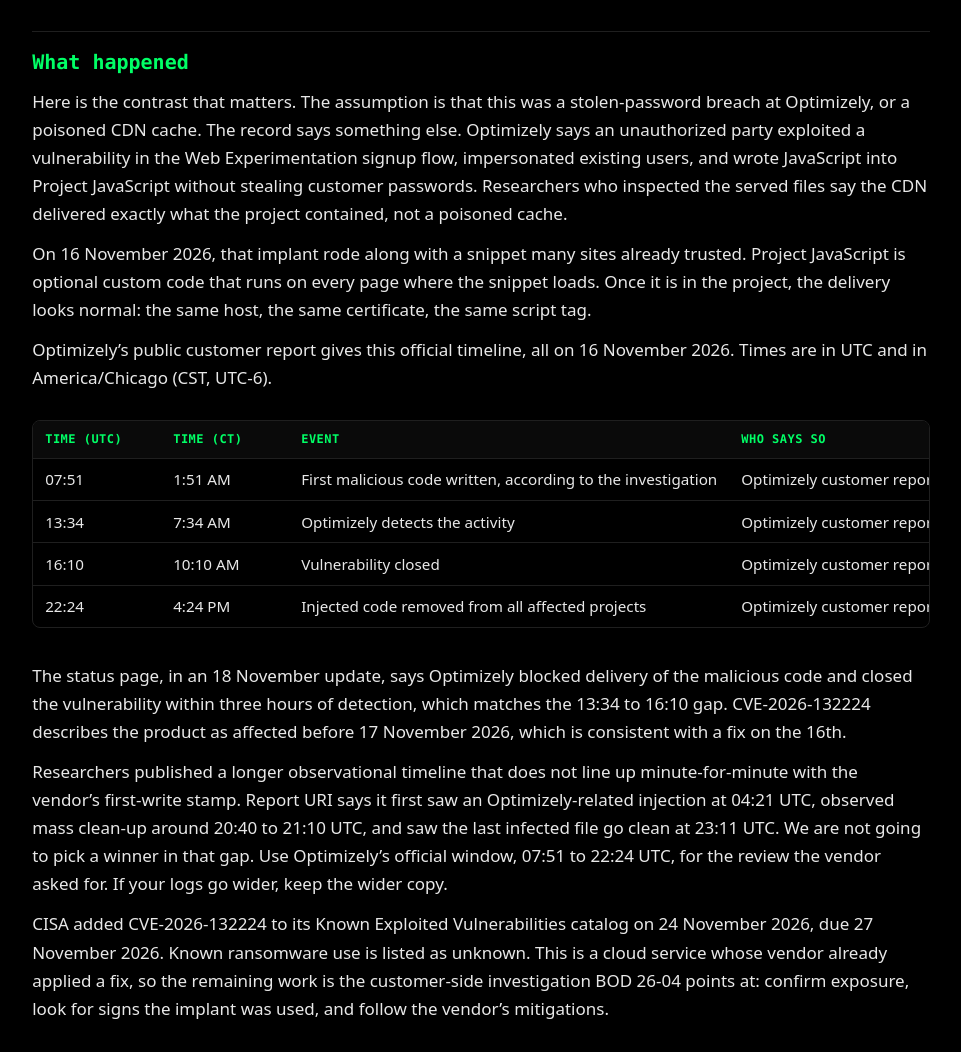
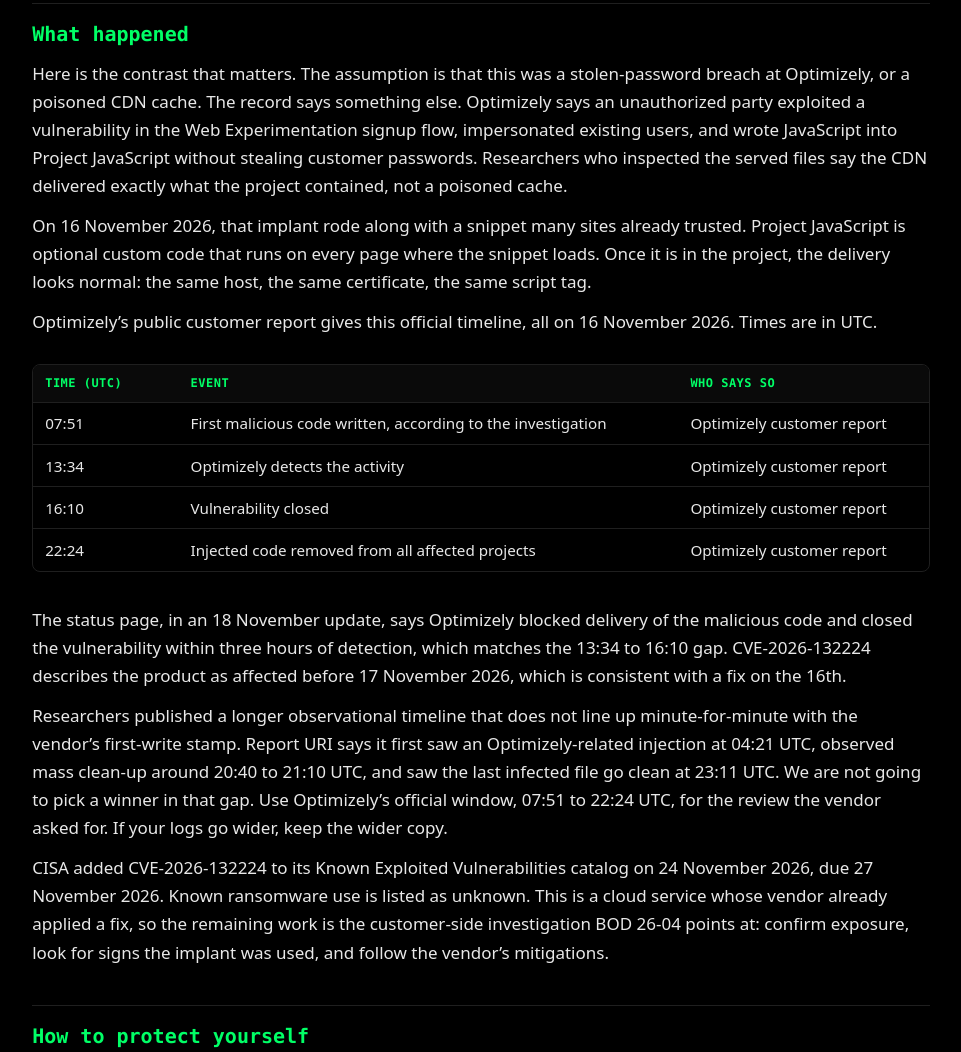
Before and after one commit to inteladj/intelligenceadjacent, an Astro site: page /episodes/optimizely-cve-2026-132224 in a window 1280 px wide. Shown: the part 2120-3172 px from the top of the page, without its empty margins (299-1260 px from the left). Built offline with nearby package versions, Linux system fonts and the light colour scheme; Astro itself is replaced by a stand-in of ours.

Commit message:
Record Optimizely incident times in UTC only. (#8)
Drop the Central time conversions from the episode and log the correction.

Co-authored-by: Cursor Agent <cursoragent@cursor.com>
Co-authored-by: Intelligence Adjacent <inteladj@users.noreply.github.com>

```diff
--- a/src/content/episodes/optimizely-cve-2026-132224.md
+++ b/src/content/episodes/optimizely-cve-2026-132224.md
@@ -20,6 +20,9 @@ pillar: Exploited vulnerabilities and patches
 draft: false
 corrections:
   - date: 2026-11-24
+    change: Removed local-time conversions; times now UTC only.
+    reason: Incident times are UTC only
+  - date: 2026-11-24
     change: Page created
     reason: Initial publication
 ---
@@ -31,7 +34,7 @@ corrections:
 - **What:** A flaw in the Optimizely Web Experimentation account signup flow let an unauthorized party impersonate existing customer users and write malicious JavaScript into Project JavaScript on some customer projects. That code was then served through the same snippet sites already trusted, often from `cdn.optimizely.com`.
 - **Status:** Optimizely says it closed the vulnerability on 16 November 2026 and removed the injected code the same day. CVE-2026-132224 is published. CISA added it to the Known Exploited Vulnerabilities catalog on 24 November 2026, due 27 November for federal civilian agencies.
 - **Exploited?** Yes. Optimizely confirms the signup-flow flaw was used in the wild on 16 November. CISA lists the CVE as known exploited.
-- **Do this now:** If you run Web Experimentation, treat this as an incident. Confirm which pages ran the snippet between 07:51 and 22:24 UTC on 16 November 2026 (1:51 AM to 4:24 PM CT). If it ran on a page with on-site card entry, including CVV, or a crypto transfer, treat the risk as high. If you have not received Optimizely's status notice, ask them.
+- **Do this now:** If you run Web Experimentation, treat this as an incident. Confirm which pages ran the snippet between 07:51 and 22:24 UTC on 16 November 2026. If it ran on a page with on-site card entry, including CVV, or a crypto transfer, treat the risk as high. If you have not received Optimizely's status notice, ask them.
 - **Then:** Review CSP reports and outbound requests from that window, review payments and crypto transfers, keep your logs, and put a real Content Security Policy on pages that still load the snippet. Optimizely withdrew the early advice to turn the snippet off and says it is now safe to re-enable. Still take it off sensitive-input pages where you are not running an experiment.
 
 | 14 hours 33 minutes | Under 3 hours | 7.1 |
@@ -56,14 +59,14 @@ Here is the contrast that matters. The assumption is that this was a stolen-pass
 
 On 16 November 2026, that implant rode along with a snippet many sites already trusted. Project JavaScript is optional custom code that runs on every page where the snippet loads. Once it is in the project, the delivery looks normal: the same host, the same certificate, the same script tag.
 
-Optimizely's public customer report gives this official timeline, all on 16 November 2026. Times are in UTC and in America/Chicago (CST, UTC-6).
+Optimizely's public customer report gives this official timeline, all on 16 November 2026. Times are in UTC.
 
-| Time (UTC) | Time (CT) | Event | Who says so |
-| --- | --- | --- | --- |
-| 07:51 | 1:51 AM | First malicious code written, according to the investigation | Optimizely customer report |
-| 13:34 | 7:34 AM | Optimizely detects the activity | Optimizely customer report |
-| 16:10 | 10:10 AM | Vulnerability closed | Optimizely customer report |
-| 22:24 | 4:24 PM | Injected code removed from all affected projects | Optimizely customer report |
+| Time (UTC) | Event | Who says so |
+| --- | --- | --- |
+| 07:51 | First malicious code written, according to the investigation | Optimizely customer report |
+| 13:34 | Optimizely detects the activity | Optimizely customer report |
+| 16:10 | Vulnerability closed | Optimizely customer report |
+| 22:24 | Injected code removed from all affected projects | Optimizely customer report |
 
 The status page, in an 18 November update, says Optimizely blocked delivery of the malicious code and closed the vulnerability within three hours of detection, which matches the 13:34 to 16:10 gap. CVE-2026-132224 describes the product as affected before 17 November 2026, which is consistent with a fix on the 16th.
 
@@ -178,10 +181,9 @@ This is a familiar failure in a marketing tag. Third-party JavaScript on a sensi
 
 ## Corrections log
 
-No factual corrections yet.
-
 | Date | Change | Reason |
 | --- | --- | --- |
+| 2026-11-24 | Removed local-time conversions; times now UTC only. | Incident times are UTC only |
 | 2026-11-24 | Page created | Initial publication |
 
 ## About this page
```
